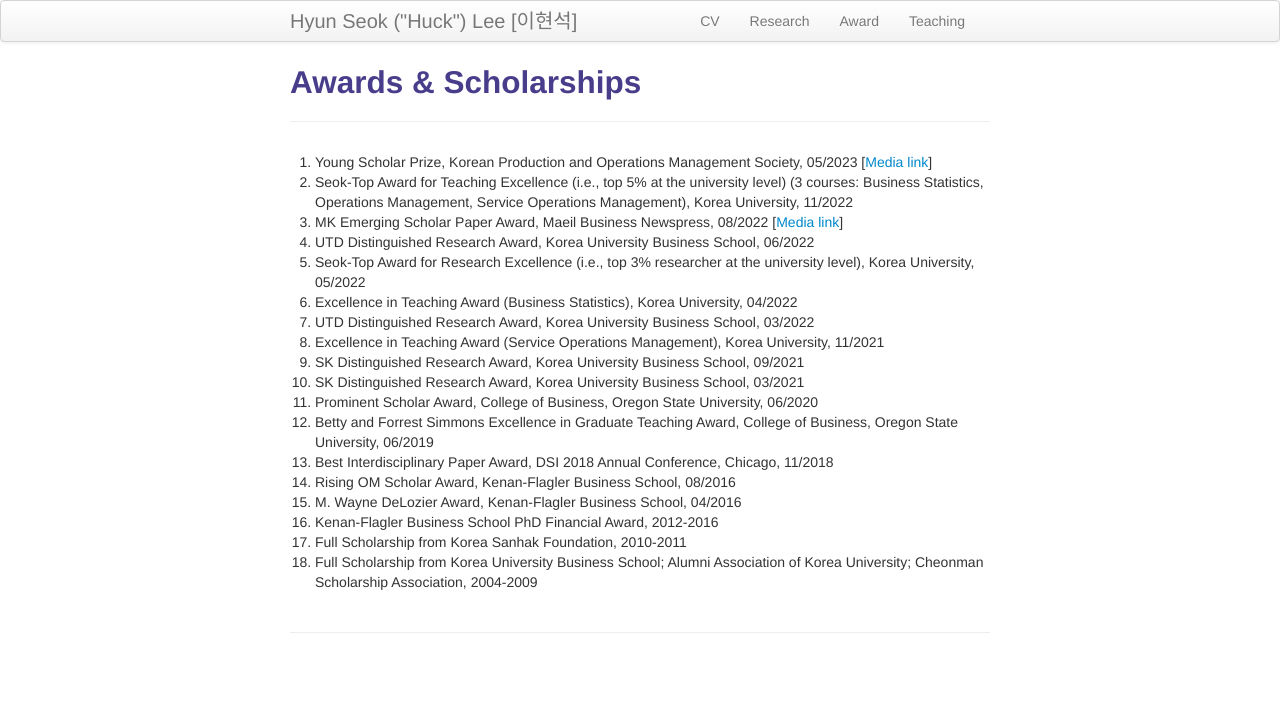
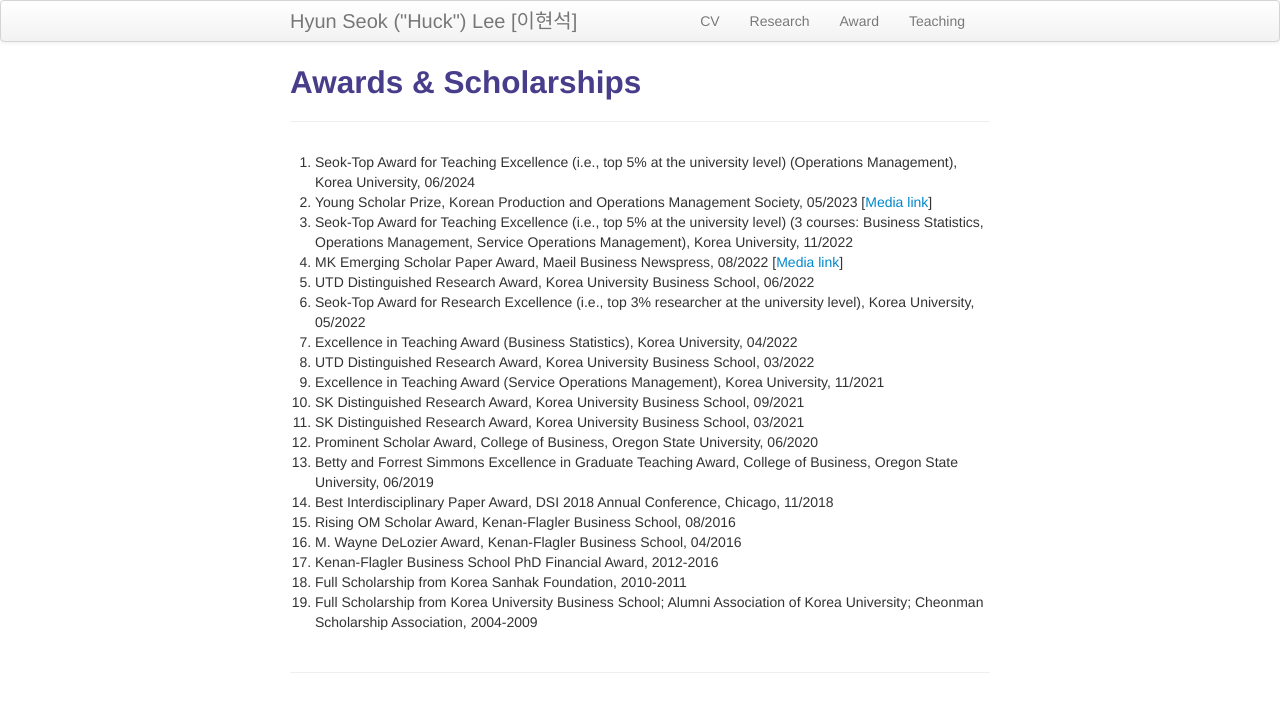
Before and after one commit to lordya2/lordya2.github.io, a Jekyll site: the page built from pages/award.md, in a window 1280 px wide. Shown: the top 712 px of the page. Built offline with Jekyll 4.4.1, drawn with Linux system fonts in a browser that asks for light colours.

Commit message:
Update award.md

```diff
--- a/pages/award.md
+++ b/pages/award.md
@@ -6,24 +6,25 @@ description: Hyun Seok ("Huck") Lee's Awards
 
 
 <!-- ### <u>Awards </u>-->
-1. Young Scholar Prize, Korean Production and Operations Management Society, 05/2023 [[Media link](https://www.mbn.co.kr/news/economy/4925531)]
-2. Seok-Top Award for Teaching Excellence (i.e., top 5% at the university level) (3 courses: Business Statistics, Operations Management, Service Operations Management), Korea University, 11/2022
-3. MK Emerging Scholar Paper Award, Maeil Business Newspress, 08/2022 [[Media link](https://www.mk.co.kr/news/economy/view/2022/08/732544/)]
-4. UTD Distinguished Research Award, Korea University Business School, 06/2022
-5. Seok-Top Award for Research Excellence (i.e., top 3% researcher at the university level), Korea University, 05/2022
-6. Excellence in Teaching Award (Business Statistics), Korea University, 04/2022
-7. UTD Distinguished Research Award, Korea University Business School, 03/2022
-8. Excellence in Teaching Award (Service Operations Management), Korea University, 11/2021
-9. SK Distinguished Research Award, Korea University Business School, 09/2021
-10. SK Distinguished Research Award, Korea University Business School, 03/2021
-11. Prominent Scholar Award, College of Business, Oregon State University, 06/2020
-12. Betty and Forrest Simmons Excellence in Graduate Teaching Award, College of Business, Oregon State University, 06/2019
-13. Best Interdisciplinary Paper Award, DSI 2018 Annual Conference, Chicago, 11/2018
-14. Rising OM Scholar Award, Kenan-Flagler Business School, 08/2016
-15. M. Wayne DeLozier Award, Kenan-Flagler Business School, 04/2016
-16. Kenan-Flagler Business School PhD Financial Award, 2012-2016
-17. Full Scholarship from Korea Sanhak Foundation, 2010-2011
-18. Full Scholarship from Korea University Business School; Alumni Association of Korea University; Cheonman Scholarship Association, 2004-2009
+1. Seok-Top Award for Teaching Excellence (i.e., top 5% at the university level) (Operations Management), Korea University, 06/2024
+2. Young Scholar Prize, Korean Production and Operations Management Society, 05/2023 [[Media link](https://www.mbn.co.kr/news/economy/4925531)]
+3. Seok-Top Award for Teaching Excellence (i.e., top 5% at the university level) (3 courses: Business Statistics, Operations Management, Service Operations Management), Korea University, 11/2022
+4. MK Emerging Scholar Paper Award, Maeil Business Newspress, 08/2022 [[Media link](https://www.mk.co.kr/news/economy/view/2022/08/732544/)]
+5. UTD Distinguished Research Award, Korea University Business School, 06/2022
+6. Seok-Top Award for Research Excellence (i.e., top 3% researcher at the university level), Korea University, 05/2022
+7. Excellence in Teaching Award (Business Statistics), Korea University, 04/2022
+8. UTD Distinguished Research Award, Korea University Business School, 03/2022
+9. Excellence in Teaching Award (Service Operations Management), Korea University, 11/2021
+10. SK Distinguished Research Award, Korea University Business School, 09/2021
+11. SK Distinguished Research Award, Korea University Business School, 03/2021
+12. Prominent Scholar Award, College of Business, Oregon State University, 06/2020
+13. Betty and Forrest Simmons Excellence in Graduate Teaching Award, College of Business, Oregon State University, 06/2019
+14. Best Interdisciplinary Paper Award, DSI 2018 Annual Conference, Chicago, 11/2018
+15. Rising OM Scholar Award, Kenan-Flagler Business School, 08/2016
+16. M. Wayne DeLozier Award, Kenan-Flagler Business School, 04/2016
+17. Kenan-Flagler Business School PhD Financial Award, 2012-2016
+18. Full Scholarship from Korea Sanhak Foundation, 2010-2011
+19. Full Scholarship from Korea University Business School; Alumni Association of Korea University; Cheonman Scholarship Association, 2004-2009
 
 <!--
 [click here for the most recent version of the paper]({{ BASE_PATH}}/pages/working_papers/sample-working-paper.pdf)
```
